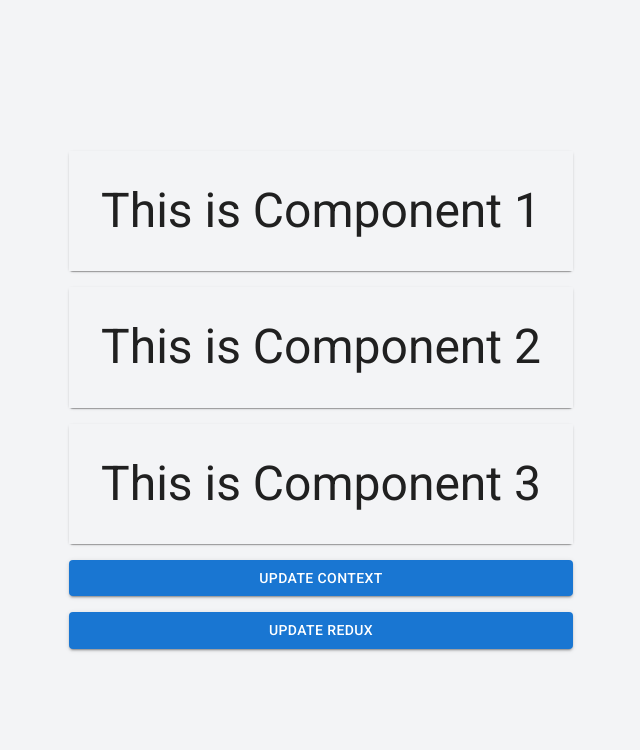
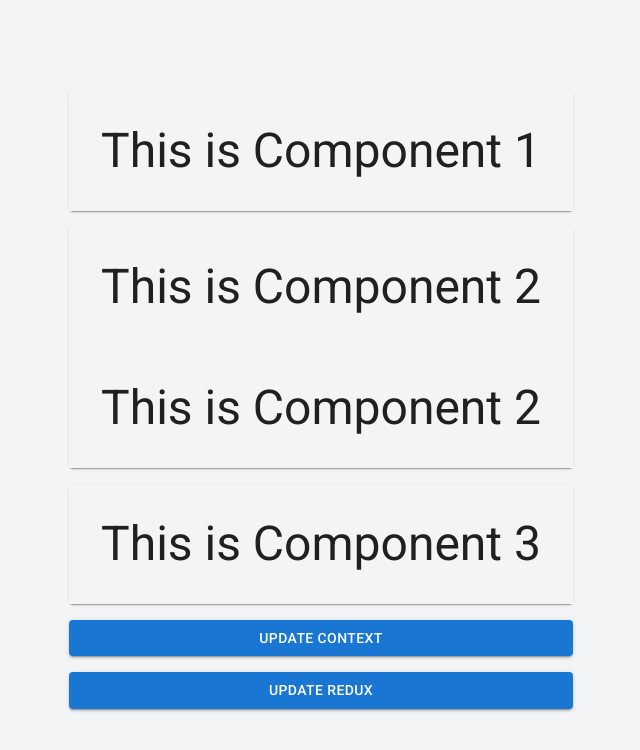
Before and after one commit to bliks07/next-ssg-app, a Next.js app: page /test-context in a window 1280 px wide. Shown: the top 750 px of the page, without its empty margins (319-959 px from the left). Built offline with nearby package versions, Linux system fonts and the light colour scheme.

Commit message:
test: useContext

```diff
--- a/components/contextLayout/index.js
+++ b/components/contextLayout/index.js
@@ -1,10 +1,10 @@
 import { useState, createContext, useContext } from 'react'
 import Head from 'next/head'
 
-const CurrentUserContext = createContext(null)
+//const CurrentUserContext = createContext(null)
 
 export default function Layout({ children }) {
-    const [currentUser, setCurrentUser] = useState('test')
+    //const [currentUser, setCurrentUser] = useState('test')
 
     return (
         <>
@@ -14,15 +14,19 @@ export default function Layout({ children }) {
                 <meta name="viewport" content="width=device-width, initial-scale=1" />
                 <link rel="icon" href="/favicon.ico" />
             </Head>
-            <main>
+            {/* <main>
                 <CurrentUserContext.Provider
                     value={currentUser}
                 >
                     {children}
                 </CurrentUserContext.Provider>
+            </main> */}
+
+            <main>
+                {children}
             </main>
         </>
     )
 }
 
-export { CurrentUserContext }
+//export { CurrentUserContext }
--- /dev/null
+++ b/components/contextProvider/index.js
@@ -0,0 +1,5 @@
+import { createContext } from 'react'
+
+const MContext = createContext('')
+
+export default MContext
--- a/pages/test-context/component-one/index.js
+++ b/pages/test-context/component-one/index.js
@@ -1,11 +1,12 @@
 import { useState, useEffect, useContext } from 'react'
 import { useSelector } from 'react-redux'
 import { useRouter } from 'next/router'
-import Layout from '@/components/contextLayout'
+import ContextLayout from '@/components/contextLayout'
 import Button from '@mui/material/Button'
 import Stack from '@mui/material/Stack'
 import Typography from '@mui/material/Typography'
-import { CurrentUserContext } from '../index'
+//import { CurrentUserContext } from '../index'
+import MContext from '@/components/contextProvider'
 
 function ComponentOne() {
     console.log('Rendering Context Component 1')
@@ -13,15 +14,14 @@ function ComponentOne() {
     const router = useRouter()
     //const currentUser = useContext(CurrentUserContext)
     const { user } = useSelector(({ auth }) => auth)
-
-    //console.log(currentUser)
+    const currentUser = useContext(MContext)
 
     const goBack = () => {
         router.push('/test-context')
     }
 
     return (
-        <Layout>
+        <ContextLayout>
             <div className="flex flex-col justify-center items-center bg-gray-100 p-8">
                 <Stack direction="column" spacing={2}>
                     <Typography variant="h3" noWrap component="div" sx={{ flexGrow: 1 }}>
@@ -31,7 +31,7 @@ function ComponentOne() {
                     {/* <Button variant="contained" onClick={goBack}>Go Back</Button> */}
                 </Stack>
             </div>
-        </Layout>
+        </ContextLayout>
     )
 }
 
--- a/pages/test-context/component-three/index.js
+++ b/pages/test-context/component-three/index.js
@@ -1,4 +1,4 @@
-import { useState, useEffect } from 'react'
+import { useState, useEffect, useContext } from 'react'
 import { useSelector } from 'react-redux'
 import { useRouter } from 'next/router'
 import Layout from '@/components/contextLayout'
@@ -6,6 +6,7 @@ import Button from '@mui/material/Button'
 import Stack from '@mui/material/Stack'
 import Typography from '@mui/material/Typography'
 import Link from 'next/link'
+import MContext from '@/components/contextProvider'
 
 function ComponentThree() {
     console.log('Rendering Context Component 3')
@@ -13,6 +14,8 @@ function ComponentThree() {
     const router = useRouter()
 
     const { user } = useSelector(({ auth }) => auth)
+
+    const currentUser = useContext(MContext)
 
     const goBack = () => {
         router.push('/test-context')
--- a/pages/test-context/component-two/index.js
+++ b/pages/test-context/component-two/index.js
@@ -6,8 +6,13 @@ import Stack from '@mui/material/Stack'
 import Typography from '@mui/material/Typography'
 import Link from 'next/link'
 
-function ComponentTwo() {
-    console.log('Rendering Context Component 2')
+function ComponentTwo({ withMemo = false }) {
+    if(withMemo) {
+        console.log('Rendering Context Component 2 with Memo')
+    } else {
+        console.log('Rendering Context Component 2')
+
+    }
 
     const router = useRouter()
 
--- a/pages/test-context/index.js
+++ b/pages/test-context/index.js
@@ -1,4 +1,4 @@
-import { useState, useEffect } from 'react'
+import { useState, useEffect, useMemo, memo } from 'react'
 import { useDispatch } from 'react-redux'
 import Layout from '@/components/contextLayout'
 import Button from '@mui/material/Button'
@@ -11,19 +11,24 @@ import { setAuthState } from "@/redux/actions/Auth"
 import ComponentOne from './component-one'
 import ComponentTwo from './component-two'
 import ComponentThree from './component-three'
+import MContext from '@/components/contextProvider'
 
 function TestContext() {
     console.log('Rendering Context Parent')
 
     const dispatch = useDispatch()
 
+    const [currentUser, setCurrentUser] = useState(0)
+
     const updateContext = () => {
-
+        setCurrentUser(currentUser + 1)
     }
 
     const updateRedux = () => {
         dispatch(setAuthState({ user: 'test' }))
     }
+
+    const ComponentTwoWithMemo = useMemo(() => <ComponentTwo withMemo={true} />, [])
 
     return (
         <Layout>
@@ -43,17 +48,20 @@ function TestContext() {
                         </MenuList>
                     </Paper> */}
 
+                    <MContext.Provider value={currentUser}>
                         <Paper>
                             <ComponentOne />
                         </Paper>
 
                         <Paper>
                             <ComponentTwo />
+                            {ComponentTwoWithMemo}
                         </Paper>
 
                         <Paper>
                             <ComponentThree />
                         </Paper>
+                    </MContext.Provider>
 
                     <Button variant="contained" onClick={updateContext}>Update Context</Button>
 
```
Lines whose indentation alone changed are shown as unchanged.
